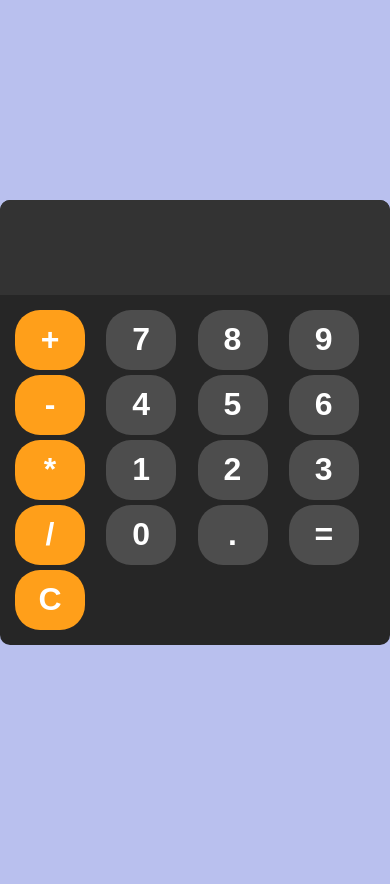
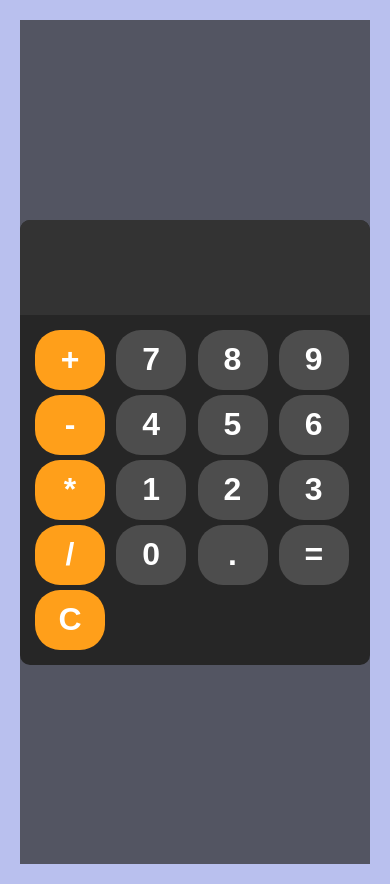
Before and after one commit to Nilu024/JS-Calculator, a plain HTML site: page index.html in a window 390 px wide. Before the commit the page ends 844 px from the top, so only its background shows below. Drawn offline with Linux system fonts and the light colour scheme.

Commit message:
Update index.html

```diff
--- a/index.html
+++ b/index.html
@@ -65,9 +65,12 @@
 		}
 
 		@media (max-width:500px){
+			html{
+				background-color: #b9c0ee;
+			}
 			body{
-				margin: 0;
-				background-color: #b9c0ee;
+				margin: 20px;
+
 			}
 			#calculator{
 				border-radius: 10px;
```
